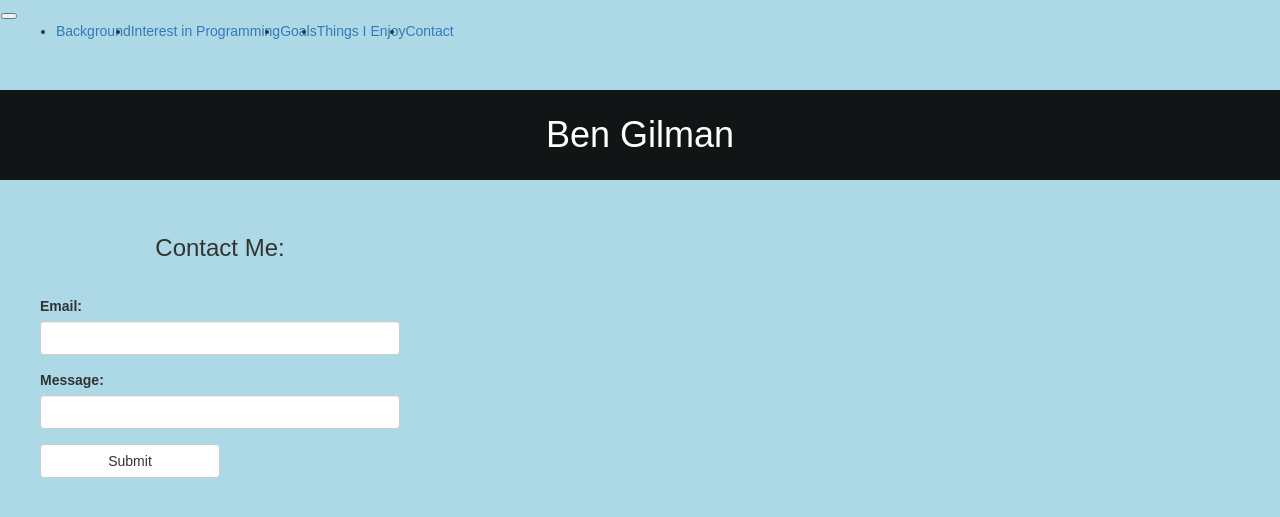
After one commit to BGilz7/My-First-Page, a Flask app: page /contact in a window 1280 px wide. The commit adds this page. Shown: the top 517 px of the page. Run offline with Flask 2, Linux system fonts and the light colour scheme; some libraries are stand-ins or nearby versions.

Commit message:
added separate contact me page

```diff
--- a/app/forms.py
+++ b/app/forms.py
@@ -1,8 +1,8 @@
 from flask_wtf import FlaskForm
 from wtforms import StringField, SubmitField
-from wtforms.validators import DataRequired
+from wtforms.validators import DataRequired, Email
 
-class PostForm(FlaskForm):
-    email = StringField('Enter message here ', validators=[DataRequired()])
-    message = StringField('Enter message here ', validators=[DataRequired()])
+class EmailForm(FlaskForm):
+    email = StringField('Email:', validators=[DataRequired(), Email()])
+    message = StringField('Message:', validators=[DataRequired()])
     submit = SubmitField('Submit')
--- a/app/models.py
+++ b/app/models.py
@@ -3,7 +3,7 @@ from datetime import datetime
 
 
 
-class Post(db.Model):
+class Email(db.Model):
     id = db.Column(db.Integer, primary_key=True)
     email = db.Column(db.String(120))
     message = db.Column(db.String(200))
--- a/app/routes.py
+++ b/app/routes.py
@@ -1,8 +1,16 @@
 from app import app
 from flask import render_template, url_for, redirect
+from app.forms import EmailForm
+from app.models import Email
 
 @app.route('/')
 @app.route('/index')
 def index():
 
     return render_template('index.html', title='Home')
+
+@app.route('/contact', methods=['GET', 'POST'])
+def contact():
+    form = EmailForm()
+
+    return render_template('contact.html', title='Contact Me:', form=form)
--- a/app/static/css/main.css
+++ b/app/static/css/main.css
@@ -13,14 +13,15 @@ body {
   width: 50%;
 }
 
-.email {
-  width: 50%;
-}
-
 h1 {
   padding: 25px;
   background-color: rgb(0, 0, 0, .9);
   color: white;
+}
+
+h3 {
+  padding: 25px;
+  text-align: center;
 }
 
 .container {
--- a/app/templates/base.html
+++ b/app/templates/base.html
@@ -37,7 +37,7 @@
             <a class="nav-link" href="#chapter4">Things I Enjoy</a>
           </li>
           <li class="nav-item">
-            <a class="nav-link" href="#chapter5">Contact Me</a>
+            <a class="nav-link" href="{{ url_for('contact') }}">Contact</a>
           </li>
         </ul>
       </div>
--- /dev/null
+++ b/app/templates/contact.html
@@ -0,0 +1,17 @@
+{% extends 'base.html' %}
+{% import 'bootstrap/wtf.html' as wtf %}
+
+{% block title %}
+  {{ super() }} - Contact
+{% endblock %}
+
+{% block app_content %}
+  <div class="container">
+    <div class="row">
+      <div class="col-md-4 offset-md-4">
+        <h3>{{ title }}</h3>
+          {{ wtf.quick_form(form) }}
+      </div>
+    </div>
+  </div>
+{% endblock %}
```
Also changed, not shown: app/templates/index.html (+0 -12 lines), app/templates/contacts.html (deleted).
